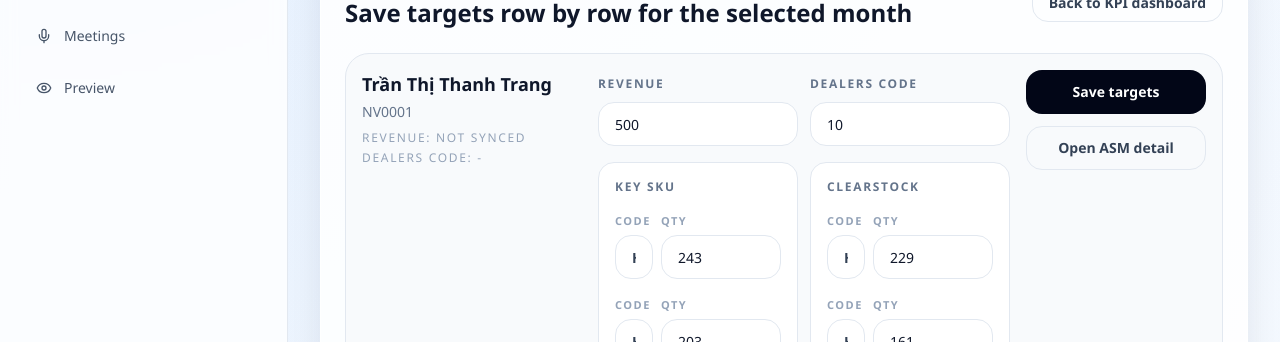
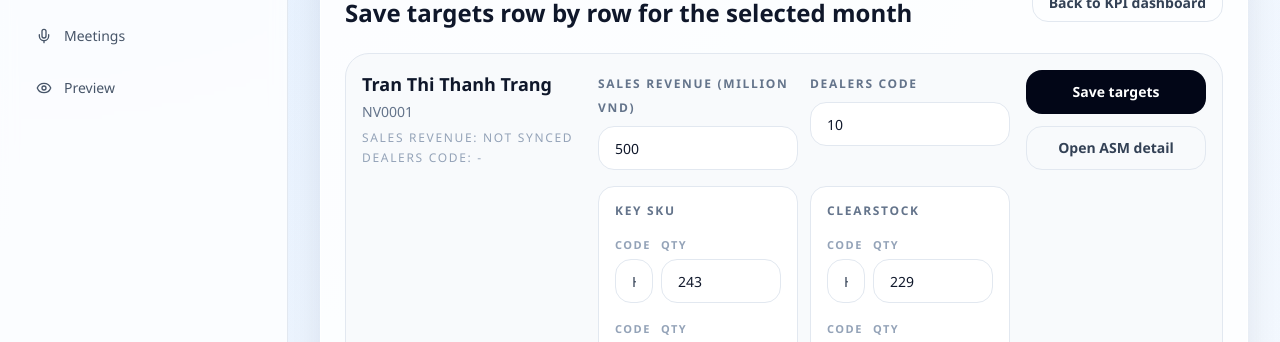
Before and after one commit to dphung88/hb-execution-os, a Next.js app: page /sales-performance/targets in a window 1280 px wide. Shown: the part 610-952 px from the top of the page. Built offline with nearby package versions, Linux system fonts and the light colour scheme; no server answers; the database is empty.

Commit message:
Refine sales targets copy

```diff
--- a/app/(app)/sales-performance/targets/page.tsx
+++ b/app/(app)/sales-performance/targets/page.tsx
@@ -151,7 +151,8 @@ export default async function SalesTargetsPage({ searchParams }: SalesTargetsPag
                     <p className="text-lg font-semibold text-slate-900">{asm.name}</p>
                     <p className="mt-1 text-sm text-slate-500">{asm.id}</p>
                     <p className="mt-2 text-xs uppercase tracking-[0.14em] text-slate-400">
-                      Revenue: {actual ? `${Number(actual.dt_thuc_dat / 1000000).toFixed(2)}M` : "Not synced"}
+                      Sales Revenue:{" "}
+                      {actual ? `${Number(actual.dt_thuc_dat / 1000000).toFixed(2)} million VND` : "Not synced"}
                     </p>
                     <p className="mt-1 text-xs uppercase tracking-[0.14em] text-slate-400">
                       Dealers code: {actual?.kh_moi ?? "-"}
@@ -166,8 +167,12 @@ export default async function SalesTargetsPage({ searchParams }: SalesTargetsPag
                   <div className="grid gap-4">
                     <div className="grid gap-3 md:grid-cols-2">
                       {[
-                        { name: "revenue_target", label: "Revenue", value: target?.revenue_target ?? 500 },
-                        { name: "new_customers_target", label: "Dealers code", value: target?.new_customers_target ?? 10 },
+                        {
+                          name: "revenue_target",
+                          label: "Sales Revenue (million VND)",
+                          value: target?.revenue_target ?? 500,
+                        },
+                        { name: "new_customers_target", label: "Dealers Code", value: target?.new_customers_target ?? 10 },
                       ].map((field) => (
                         <label key={field.name} className="block">
                           <span className="text-xs font-semibold uppercase tracking-[0.14em] text-slate-500">{field.label}</span>
@@ -198,7 +203,7 @@ export default async function SalesTargetsPage({ searchParams }: SalesTargetsPag
                                   type="text"
                                   name={field.codeName}
                                   defaultValue={field.codeValue}
-                                  className="mt-1 h-11 w-full rounded-2xl border border-slate-200 bg-white px-4 text-sm font-semibold uppercase text-slate-700 outline-none transition focus:border-brand-400"
+                                  className="mt-1 h-11 w-full rounded-2xl border border-slate-200 bg-white px-4 text-sm uppercase text-slate-700 outline-none transition focus:border-brand-400"
                                 />
                               </label>
                               <label className="block">
@@ -233,7 +238,7 @@ export default async function SalesTargetsPage({ searchParams }: SalesTargetsPag
                                   type="text"
                                   name={field.codeName}
                                   defaultValue={field.codeValue}
-                                  className="mt-1 h-11 w-full rounded-2xl border border-slate-200 bg-white px-4 text-sm font-semibold uppercase text-slate-700 outline-none transition focus:border-brand-400"
+                                  className="mt-1 h-11 w-full rounded-2xl border border-slate-200 bg-white px-4 text-sm uppercase text-slate-700 outline-none transition focus:border-brand-400"
                                 />
                               </label>
                               <label className="block">
--- a/lib/demo-data.ts
+++ b/lib/demo-data.ts
@@ -306,9 +306,9 @@ export const salesKpiProducts = {
 export const demoSalesAsms = [
   {
     id: "NV0001",
-    name: "Trần Thị Thanh Trang",
+    name: "Tran Thi Thanh Trang",
     region: "Sales Admin",
-    manager: "Trần Thị Thanh Trang",
+    manager: "Tran Thi Thanh Trang",
     periodKey: "2026-05",
     revenueTarget: 4000,
     revenueActual: 0,
@@ -326,7 +326,7 @@ export const demoSalesAsms = [
     id: "NV0494",
     name: "Ma Van Nam",
     region: "Phu Tho - Thai Nguyen - Vinh Phuc",
-    manager: "Võ Minh Chánh",
+    manager: "Vo Minh Chanh",
     periodKey: "2026-05",
     revenueTarget: 500,
     revenueActual: 510,
@@ -344,7 +344,7 @@ export const demoSalesAsms = [
     id: "NV0378",
     name: "Hoang Duc Khanh",
     region: "Hue - Da Nang - Quang Binh",
-    manager: "Võ Minh Chánh",
+    manager: "Vo Minh Chanh",
     periodKey: "2026-05",
     revenueTarget: 500,
     revenueActual: 452,
@@ -362,7 +362,7 @@ export const demoSalesAsms = [
     id: "NV0461",
     name: "Pham Van Loc",
     region: "Can Tho - Hau Giang - Soc Trang",
-    manager: "Võ Minh Chánh",
+    manager: "Vo Minh Chanh",
     periodKey: "2026-05",
     revenueTarget: 500,
     revenueActual: 476,
@@ -380,7 +380,7 @@ export const demoSalesAsms = [
     id: "NV0487",
     name: "Nguyen Trong Dong",
     region: "Nghe An - Ha Tinh - Thanh Hoa",
-    manager: "Võ Minh Chánh",
+    manager: "Vo Minh Chanh",
     periodKey: "2026-05",
     revenueTarget: 500,
     revenueActual: 395,
@@ -398,7 +398,7 @@ export const demoSalesAsms = [
     id: "NV0484",
     name: "Tran Van Trieu",
     region: "An Giang - Dong Thap - Kien Giang",
-    manager: "Võ Minh Chánh",
+    manager: "Vo Minh Chanh",
     periodKey: "2026-05",
     revenueTarget: 500,
     revenueActual: 438,
@@ -416,7 +416,7 @@ export const demoSalesAsms = [
     id: "NV0486",
     name: "Pham Huu Chat",
     region: "Ha Noi",
-    manager: "Võ Minh Chánh",
+    manager: "Vo Minh Chanh",
     periodKey: "2026-05",
     revenueTarget: 500,
     revenueActual: 548,
@@ -434,7 +434,7 @@ export const demoSalesAsms = [
     id: "NV0485",
     name: "Nguyen Minh Hoang",
     region: "Gia Lai - Binh Dinh - Phu Yen",
-    manager: "Võ Minh Chánh",
+    manager: "Vo Minh Chanh",
     periodKey: "2026-05",
     revenueTarget: 500,
     revenueActual: 362,
@@ -452,7 +452,7 @@ export const demoSalesAsms = [
     id: "NV0491",
     name: "Doan Nang Duan",
     region: "Hai Phong - Quang Ninh - Hai Duong",
-    manager: "Võ Minh Chánh",
+    manager: "Vo Minh Chanh",
     periodKey: "2026-05",
     revenueTarget: 500,
     revenueActual: 488,
@@ -470,7 +470,7 @@ export const demoSalesAsms = [
     id: "NV0493",
     name: "Nguyen Hong Vinh",
     region: "Ha Noi",
-    manager: "Võ Minh Chánh",
+    manager: "Vo Minh Chanh",
     periodKey: "2026-05",
     revenueTarget: 500,
     revenueActual: 420,
@@ -488,7 +488,7 @@ export const demoSalesAsms = [
     id: "NV0492",
     name: "Do Quy Phuong",
     region: "Ha Noi - Bac Ninh",
-    manager: "Võ Minh Chánh",
+    manager: "Vo Minh Chanh",
     periodKey: "2026-05",
     revenueTarget: 500,
     revenueActual: 505,
@@ -506,7 +506,7 @@ export const demoSalesAsms = [
     id: "NV0495",
     name: "Nguyen Bao Thanh Nha",
     region: "TP. Ho Chi Minh",
-    manager: "Võ Minh Chánh",
+    manager: "Vo Minh Chanh",
     periodKey: "2026-05",
     revenueTarget: 500,
     revenueActual: 470,
@@ -524,7 +524,7 @@ export const demoSalesAsms = [
     id: "NV0490",
     name: "Tran Thi Van",
     region: "TP. Ho Chi Minh",
-    manager: "Võ Minh Chánh",
+    manager: "Vo Minh Chanh",
     periodKey: "2026-05",
     revenueTarget: 500,
     revenueActual: 384,
@@ -542,7 +542,7 @@ export const demoSalesAsms = [
     id: "NV0498",
     name: "Tran Van Trinh",
     region: "Bac Ninh - Bac Giang - Lang Son",
-    manager: "Võ Minh Chánh",
+    manager: "Vo Minh Chanh",
     periodKey: "2026-05",
     revenueTarget: 500,
     revenueActual: 446,
@@ -560,7 +560,7 @@ export const demoSalesAsms = [
     id: "NV0499",
     name: "Nguyen Dinh Huan",
     region: "Hai Phong - Hai Duong - Ninh Binh",
-    manager: "Võ Minh Chánh",
+    manager: "Vo Minh Chanh",
     periodKey: "2026-05",
     revenueTarget: 500,
     revenueActual: 533,
```
